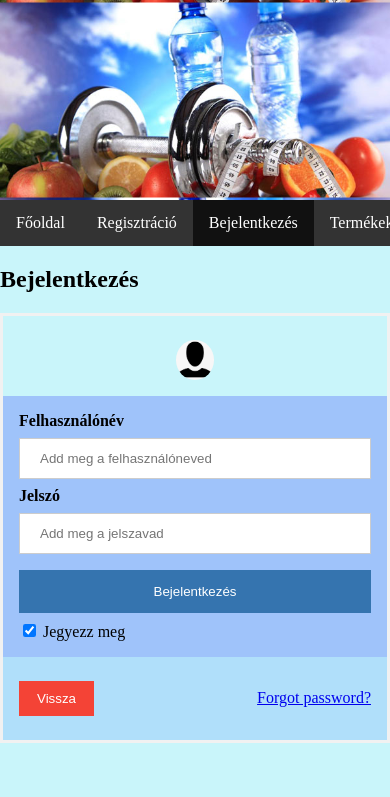
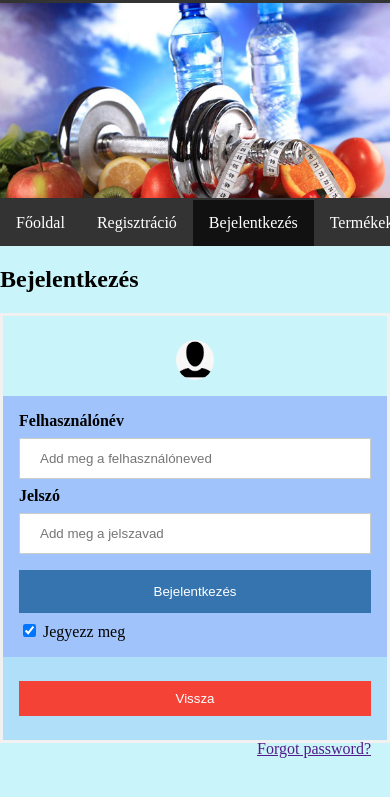
Before and after one commit to kisscsanadd/PHP-HTML-CSS-projekt-Webtervezes-kotprog-, a PHP site: page /login.html in a window 390 px wide. Shown: the top 797 px of the page. Run offline with PHP 8.4, Linux system fonts and the light colour scheme.

Commit message:
Cosmetic issues.

```diff
--- a/login-reg-style.css
+++ b/login-reg-style.css
@@ -49,7 +49,7 @@ button:hover {
 	background-color: #9fc3fa;
 }
 
-#fpw {
+#forgetpw {
 	float: right;
 	padding-top: 16px;
 }
@@ -60,12 +60,8 @@ button:hover {
 }
 
 
-@media screen and (max-width: 300px) {
-	span.psw {
-		display: block;
-		float: none;
-	}
-	.cancelbtn {
+@media screen and (max-width: 550px) {
+	#cancelbtn {
 		width: 100%;
 	}
 }
--- a/login.html
+++ b/login.html
@@ -49,7 +49,7 @@
 
     <div class="container" style="background-color:#b0dffa">
         <button onclick="location.href = 'main.html';" type="button" id="cancelbtn">Vissza</button>
-        <span id="fpw"><a href="#">Forgot password?</a></span>
+        <span id="forgetpw"><a href="">Forgot password?</a></span>
     </div>
 </form>
 
--- a/mainStyle.css
+++ b/mainStyle.css
@@ -55,3 +55,9 @@ li a:hover:not(.active) {
 #products li:hover ul {
 	display: block;
 }
+
+@media screen and (max-width: 550px) {
+	header {
+		background-repeat: no-repeat;
+	}
+}
```
